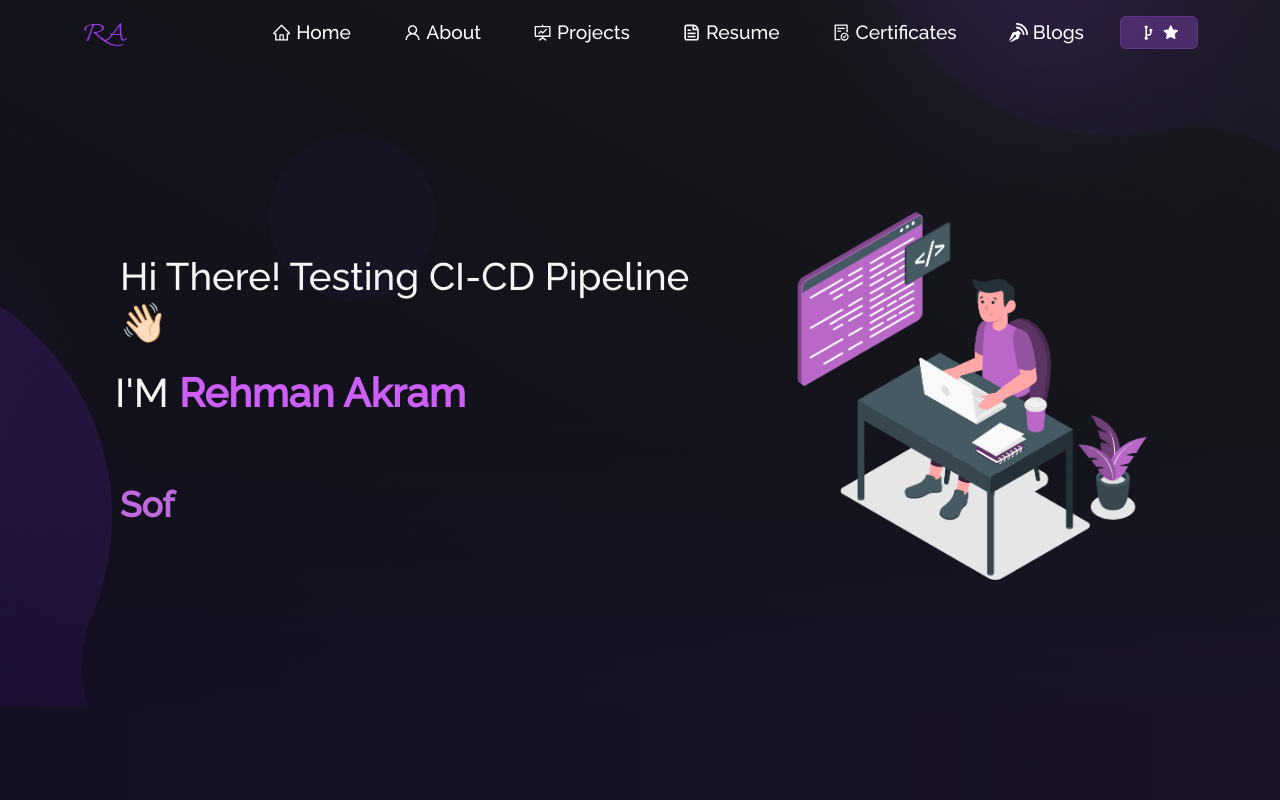
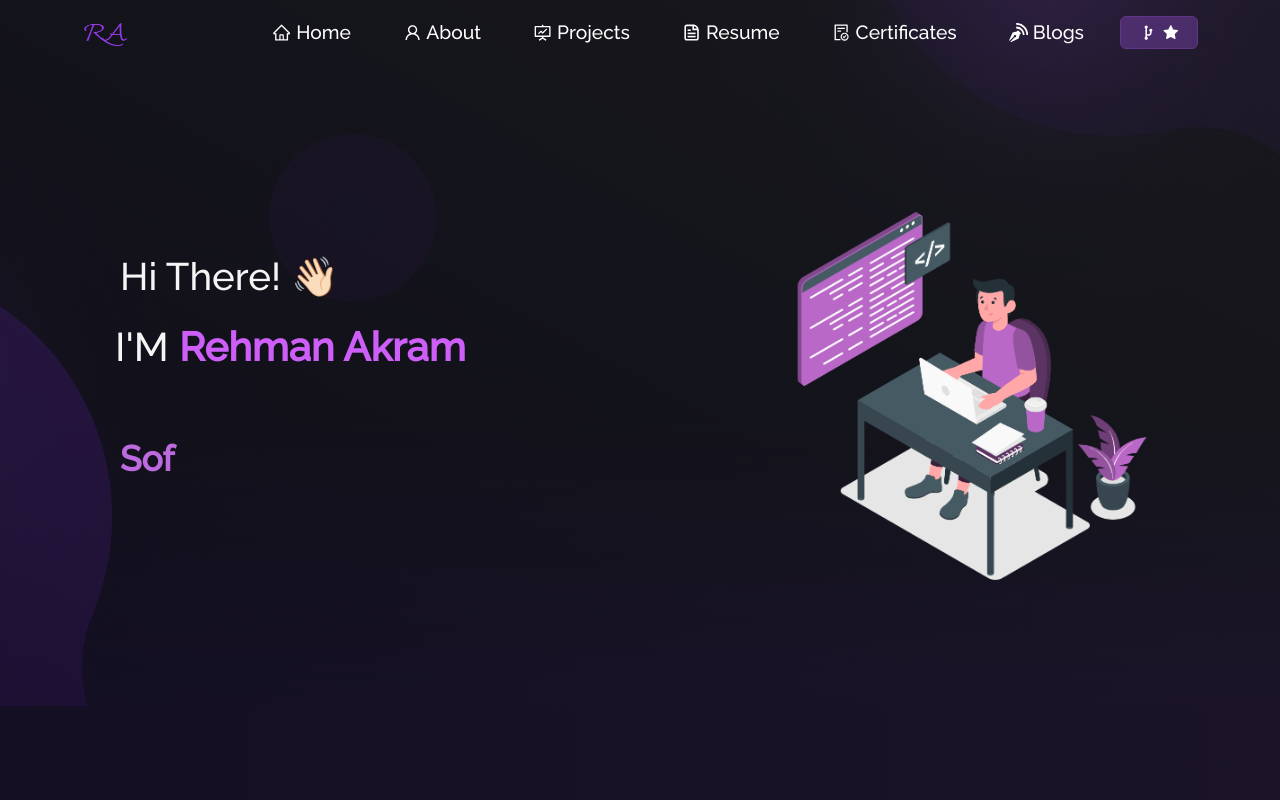
Before and after one commit to Rehman-Akram/portfolio, a React (Create React App) app: page / in a window 1280 px wide. Shown: the top 800 px of the page. Built offline with nearby package versions, Linux system fonts and the light colour scheme.

Commit message:
testing completed - ci/cd tested

```diff
--- a/src/components/Home/Home.js
+++ b/src/components/Home/Home.js
@@ -14,7 +14,7 @@ function Home() {
           <Row>
             <Col md={7} className="home-header">
               <h1 style={{ paddingBottom: 15 }} className="heading">
-                Hi There! Testing CI-CD Pipeline{" "}
+                Hi There!{" "}
                 <span className="wave" role="img" aria-labelledby="wave">
                   👋🏻
                 </span>
```
